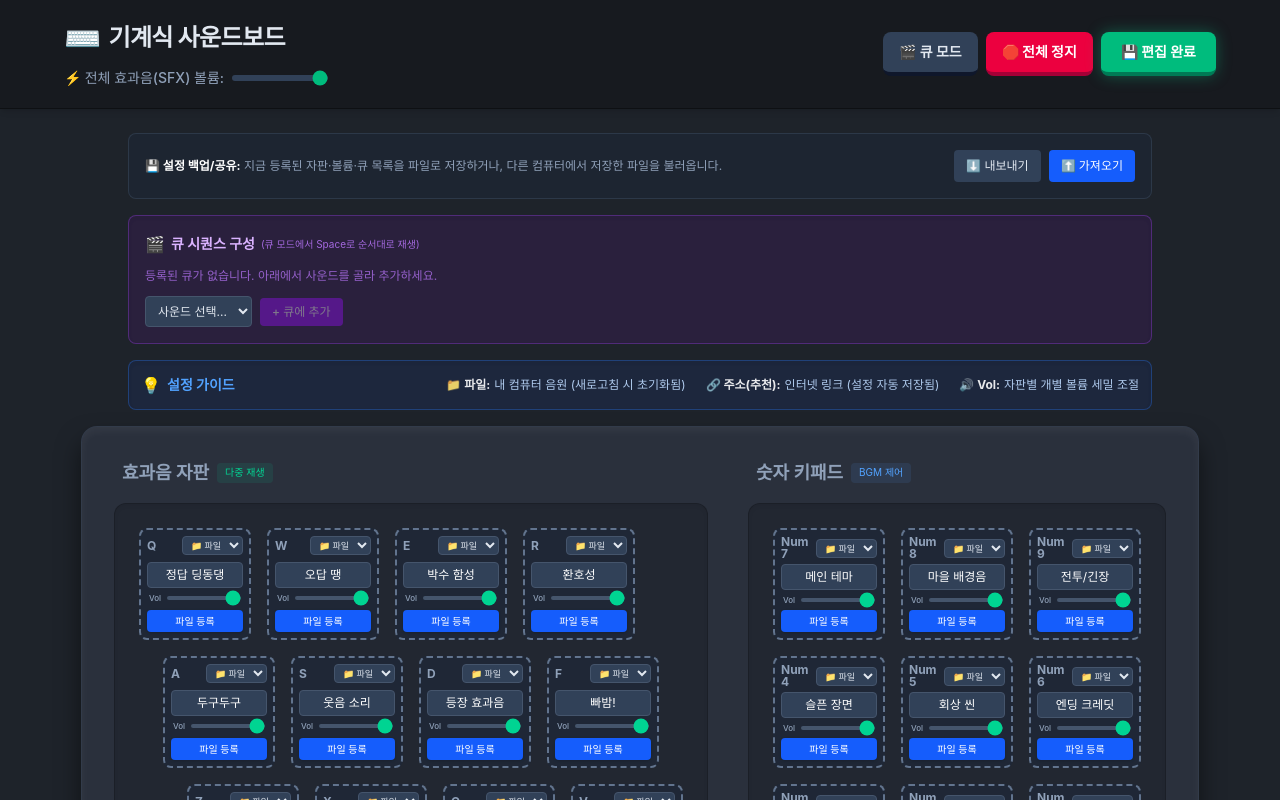
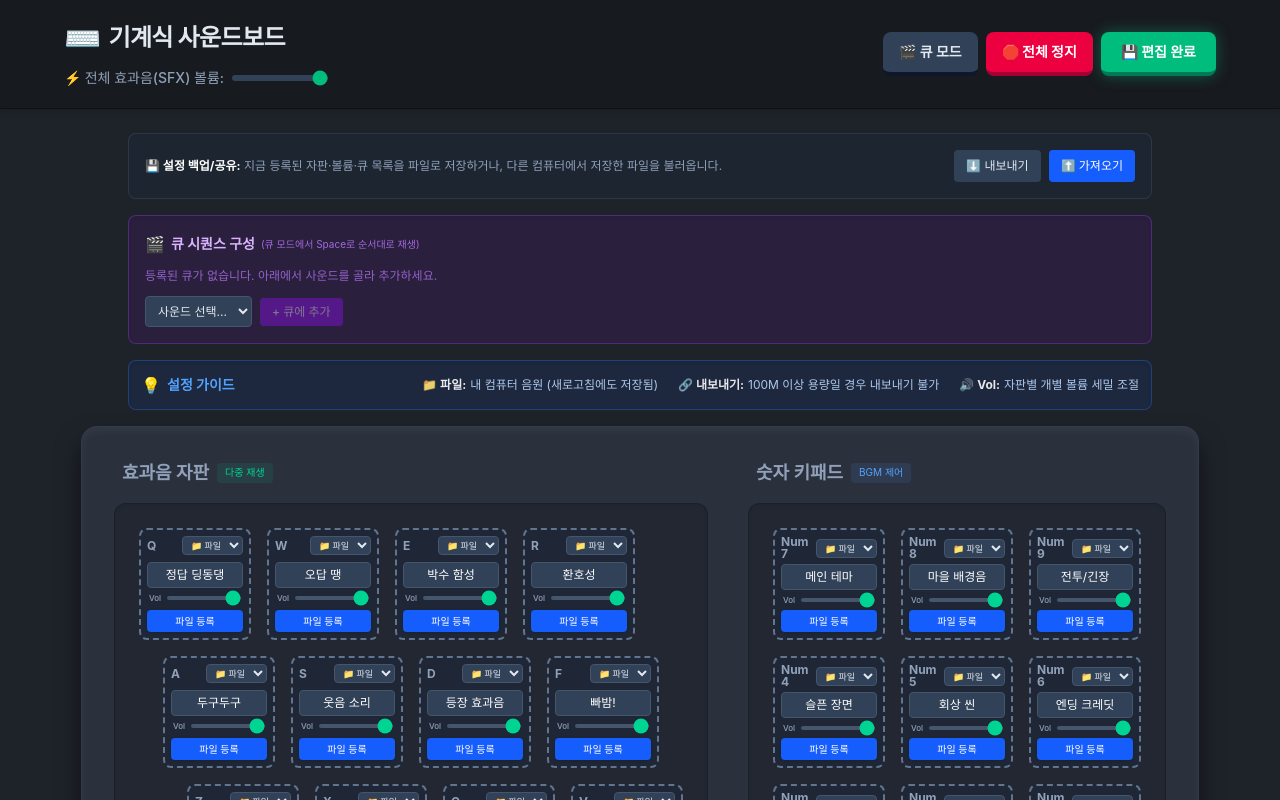
Before and after one commit to venushoon/soundboard, a React (Vite) app: page / in a window 1280 px wide. Both pictures are taken after a click on the button "⚙️ 자판 설정". Built offline with nearby package versions, Linux system fonts and the light colour scheme.

Commit message:
일부 수정

```diff
--- a/src/App.jsx
+++ b/src/App.jsx
@@ -952,8 +952,8 @@ const SoundBoard = () => {
               <span className="text-base">💡</span> 설정 가이드
             </h3>
             <div className="flex flex-wrap items-center gap-x-5 gap-y-1 text-[10px] sm:text-xs opacity-90">
-              <span className="flex items-center gap-1"><strong className="text-white">📁 파일:</strong> 내 컴퓨터 음원 (새로고침 시 초기화됨)</span>
-              <span className="flex items-center gap-1"><strong className="text-white">🔗 주소(추천):</strong> 인터넷 링크 (설정 자동 저장됨)</span>
+              <span className="flex items-center gap-1"><strong className="text-white">📁 파일:</strong> 내 컴퓨터 음원 (새로고침에도 저장됨)</span>
+              <span className="flex items-center gap-1"><strong className="text-white">🔗 내보내기:</strong> 100M 이상 용량일 경우 내보내기 불가</span>
               <span className="flex items-center gap-1"><strong className="text-white">🔊 Vol:</strong> 자판별 개별 볼륨 세밀 조절</span>
             </div>
           </div>
```
